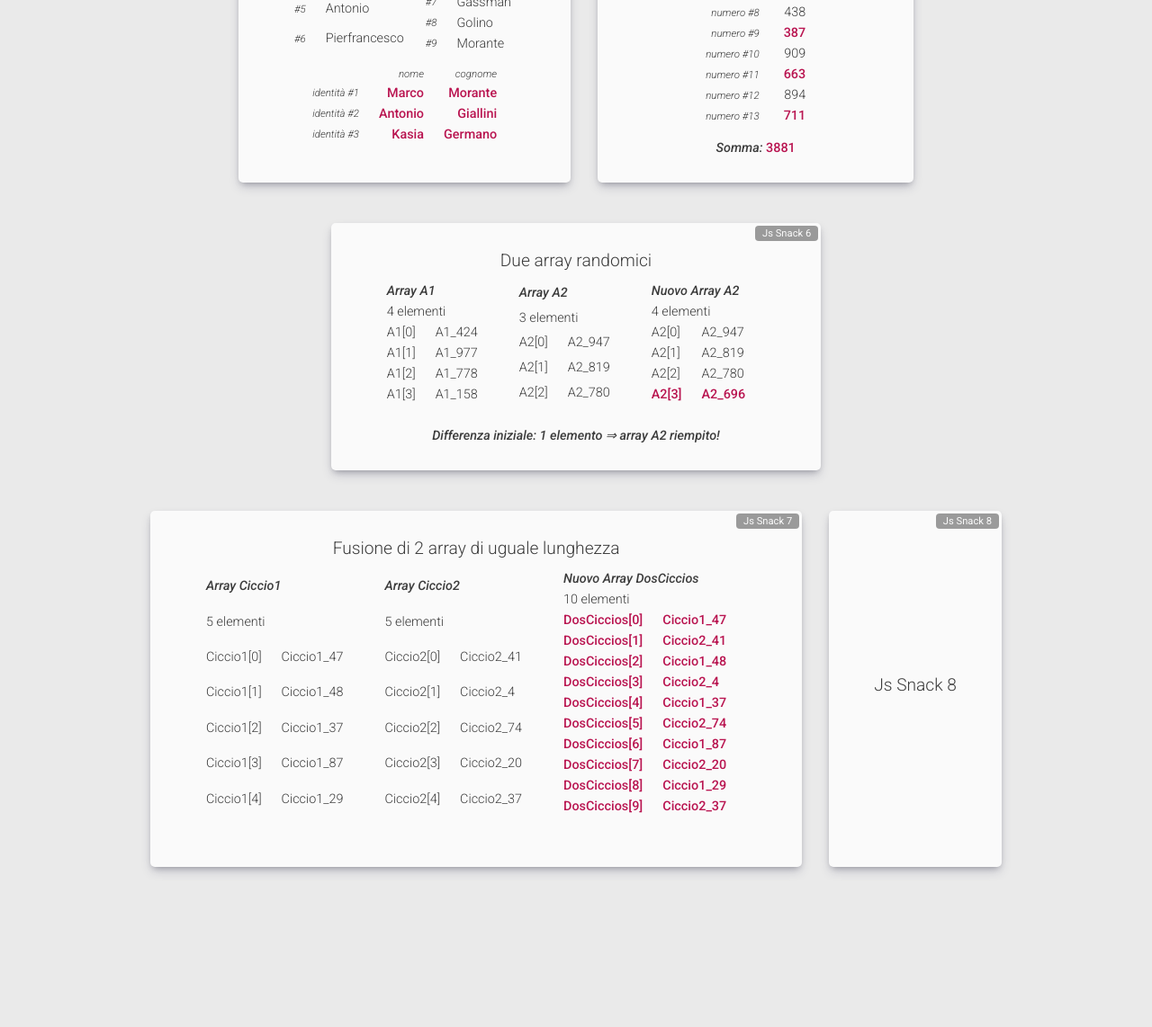
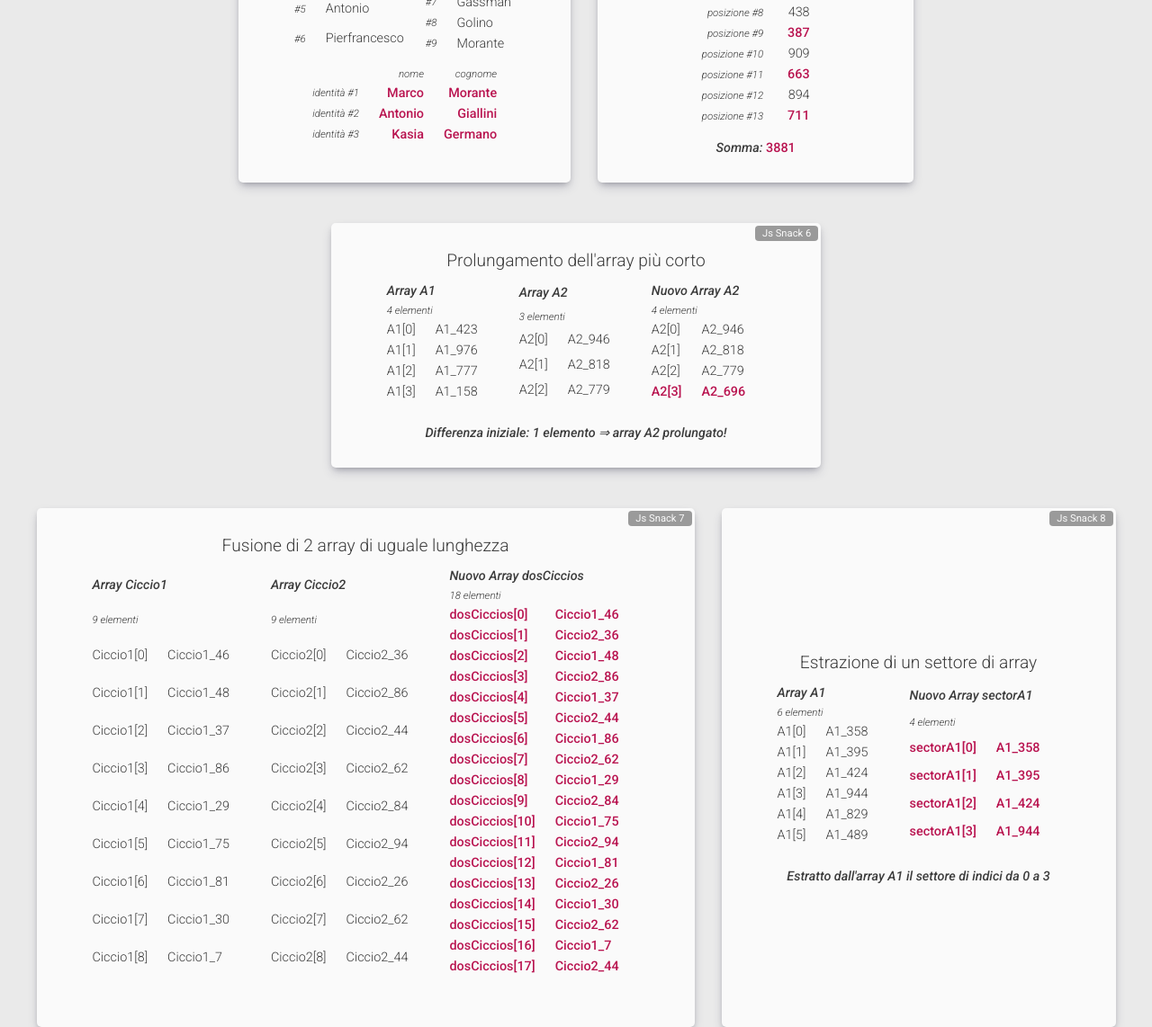
Before and after one commit to path72/js-jsnacks-blocco-1, a plain HTML site: page index.html in a window 1280 px wide. Shown: the part 720-1862 px from the top of the page at 90% size. Before the commit the page ends 1714 px from the top, so only its background shows below. Drawn offline with nearby package versions, Linux system fonts and the light colour scheme.

```diff
--- a/index.html
+++ b/index.html
@@ -72,7 +72,7 @@
 
 			<!-- * JS SNACK 6 * -->
 			<div class="card">
-				<div class="txt1">Due array randomici</div>
+				<div class="txt1">Prolungamento dell'array pi&ugrave corto</div>
 				<div class="jss_lists">
 					<table class="table6a txt2"></table>
 					<table class="table6b txt2"></table>
@@ -94,7 +94,12 @@
 
 			<!-- * JS SNACK 8 * -->
 			<div class="card">
-				<div class="txt1">Js Snack 8</div>
+				<div class="txt1">Estrazione di un settore di array</div>
+				<div class="jss_lists">
+					<table class="table8a txt2"></table>
+					<table class="table8b txt2"></table>
+				</div>
+				<div class="end_table8 txt2"></div>
 			</div>
 
 		</div> <!-- wrapper -->
--- a/js/main.js
+++ b/js/main.js
@@ -204,7 +204,7 @@
 	}
 
 	// building table
-	$('.table5').append('<tr><td class="hl1">numero #'+(i+1)+'</td><td'+td_class+'>'+intNumList[i]+'</td></tr>');
+	$('.table5').append('<tr><td class="hl1">posizione #'+(i+1)+'</td><td'+td_class+'>'+intNumList[i]+'</td></tr>');
 
 }
 
@@ -222,7 +222,7 @@
 const arrSetLength  = 2,    // set of 2 arrays in an object
 	  arrNamePrefix = 'A',  // array names: A1, A2
 	  arrMaxLength  = 10,   // array length: random integer in [1,10]
-	  arrElemRange  = 1000; // array element name: A1_, A2_ + random integer in [1,1000]
+	  arrElemRange  = 999; // array element name: A1_, A2_ + random integer in [1,999]
 var   arraySet      = getRandomIntArraySetObj(arrSetLength,arrNamePrefix,1,arrMaxLength,arrElemRange);
 
 // shorter & longer array
@@ -239,7 +239,7 @@
 	// array length difference
 	var deltaLength = arraySet[longerArrKey[0]].length - arraySet[shorterArrKey[0]].length;
 
-	$('.end_table6').html('<span class="hl3">Differenza iniziale: '+deltaLength+' element'+((deltaLength==1)?'o':'i')+' &rArr; array '+shorterArrKey[0]+' riempito!</span>');
+	$('.end_table6').html('<span class="hl3">Differenza iniziale: '+deltaLength+' element'+((deltaLength==1)?'o':'i')+' &rArr; array '+shorterArrKey[0]+' prolungato!</span>');
 	for (var i=0; i<deltaLength; i++) {
 
 		// filling shorter array
@@ -269,27 +269,39 @@
 // elementi da uno e dall’altro
 // es. [a,b,c], [1,2,3] → [a,1,b,2,c,3].
 
-// 2 random arrays of 5 elements both
-var arrSetObj = getRandomIntArraySetObj(2,'Ciccio',5,5,100);
+// 2 arrays of random elements each and random length in [1,10]
+const arrLen   = getRandomInt(1,10);
+var  arrSetObj = getRandomIntArraySetObj(2,'Ciccio',arrLen,arrLen,99);
+showArray('Ciccio1',arrSetObj.Ciccio1,'table7a',undefined);
+showArray('Ciccio2',arrSetObj.Ciccio2,'table7b',undefined);
 
-// showing arrays
-showArray('Ciccio1',arrSetObj['Ciccio1'],'table7a',undefined);
-showArray('Ciccio2',arrSetObj['Ciccio2'],'table7b',undefined);
-
-// merged array
-var arrM = getMergedArrOfEqualLength2(arrSetObj);
-showArray('DosCiccios',arrM,'table7c',10);
+// merged array of 10 elements
+var dosCiccios = getMergedArrOfEqualLength2(arrSetObj);
+showArray('dosCiccios',dosCiccios,'table7c',(2*arrLen));
 
 
 
 // * ---------- * JS SNACK 8 * ---------- *
-// 5)
 // Scrivi una funzione che accetti tre argomenti:
 // un array e due numeri (“a” più piccolo di “b” e “b” grande al
 // massimo quanto il numero di elementi dell’array).
 // La funzione ritornerà un nuovo array con i valori che
 // hanno la posizione compresa tra “a” e “b”
 
+// A1: array of random elements and random lenght in [1,20]
+const arrLength     = getRandomInt(1,20);
+var   startArrayObj = getRandomIntArraySetObj(1,'A',arrLength,arrLength,999);
+showArray('A1',startArrayObj.A1,'table8a',undefined);
+
+// random index range [rndA,rndB]
+const rndA = getRandomInt(0,arrLength-1);
+const rndB = getRandomInt(rndA,startArrayObj.A1.length-1);
+
+// Extracting A1 elements in index sector [rndIntA,rndIntB]
+var sectorA1 = getArrSectorAB(startArrayObj.A1,rndA,rndB);
+showArray('sectorA1',sectorA1,'table8b',(rndB-rndA+1));
+
+$('.end_table8').html('<span class="hl3">Estratto dall\'array A1 il settore di indici da '+rndA+' a '+rndB+'</span>');
 
 
 
@@ -304,17 +316,17 @@
 // FUNCTIONS
 
 
-// * ---------- * JS SNACK 1 * ---------- *
+// * ---------- * JS SNACK 1 FUNCTIONS * ---------- *
 // no functions
 
 
 
-// * ---------- * JS SNACK 2 * ---------- *
+// * ---------- * JS SNACK 2 FUNCTIONS * ---------- *
 // no functions
 
 
 
-// * ---------- * JS SNACK 3 * ---------- *
+// * ---------- * JS SNACK 3 FUNCTIONS * ---------- *
 function stringReverse(_string) {
 	var rev = '';
 	for (var i=0; i<_string.length; i++)
@@ -346,7 +358,7 @@
 
 
 
-// * ---------- * JS SNACK 4 * ---------- *
+// * ---------- * JS SNACK 4 FUNCTIONS * ---------- *
 function getRandomInt(_a, _b) {
 	return Math.floor(Math.random()*(_b-_a+1))+_a;
 }
@@ -359,12 +371,12 @@
 
 
 
-// * ---------- * JS SNACK 5 * ---------- *
+// * ---------- * JS SNACK 5 FUNCTIONS * ---------- *
 // function getRandomInt(_a, _b) {...}
 
 
 
-// * ---------- * JS SNACK 6 * ---------- *
+// * ---------- * JS SNACK 6 FUNCTIONS * ---------- *
 function getRandomIntArraySetObj(_arrSetLength,_arrPreName,_arrMinLength,_arrMaxLength,_arrElemRange) {
 	/**
 	 * returns a set of arrays as an object
@@ -405,17 +417,28 @@
 function showArray(_arrName,_arr,_htmlHook,_delta) {
 	var newArr = (_delta != undefined) ? 'Nuovo ' : '';
 	$('.'+_htmlHook).html('<tr><td class="hl3" colspan="2">'+newArr+'Array '+_arrName+'</td></tr>');
-	$('.'+_htmlHook).append('<tr><td colspan="2">'+_arr.length+' element'+((_arr.length==1)?'o':'i')+'</td></tr>');
+	$('.'+_htmlHook).append('<tr><td colspan="2" class="hl1">'+_arr.length+' element'+((_arr.length==1)?'o':'i')+'</td></tr>');
 	for (var i=0; i<_arr.length; i++){
 		if (_delta != undefined) var tr_class = ((i+1) > (_arr.length - _delta)) ? ' class="hl2"': '';
 		$('.'+_htmlHook).append('<tr '+tr_class+'><td>'+_arrName+'['+i+']</td><td>'+_arr[i]+'<td></tr>');
 	}
 }
+// function getRandomInt(_a, _b) {...}
 
 
 
-// * ---------- * JS SNACK 7 * ---------- *
+// * ---------- * JS SNACK 7 FUNCTIONS * ---------- *
 function getMergedArrOfEqualLength2(_arrSetObj) {
+	/**
+	 * receives a set of arrays with object arrangement and
+	 * returns a merged array of their alternate sequential elements
+	 *
+	 * in case of not equal length input arrays
+	 * only a minimum number of elements will be considered
+	 * for each array, equal to the shorter array in the set
+	 *
+	 * function findShorterArrayInASetObj() is needed
+	 */
 	var arr = [];
 	var length = _arrSetObj[findShorterArrayInASetObj(_arrSetObj,true)[0]].length;
 	for (var i=0; i<length; i++)
@@ -428,8 +451,24 @@
 
 
 
-// * ---------- * JS SNACK 8 * ---------- *
-// no functions yet
+// * ---------- * JS SNACK 8 FUNCTIONS * ---------- *
+function getArrSectorAB(_arr,_A,_B) {
+	/**
+	 * receives an array _arr and
+	 * returns a list of its elements in index sector [_A,_B]
+	 */
+	// consistency check
+	if (_A > _B) _A = _B;
+	if (_B > _arr.length) _B = _arr.length;
+	// selecting [_A,_B] sector
+	var nArr = [];
+	for (var i=0; i<(_B - _A + 1); i++) {
+		nArr.push(_arr[i + _A]);
+	}
+	return nArr;
+}
+// function getRandomIntArraySetObj() {...}
+// function getRandomInt(_a, _b) {...}
 
 
 
```
